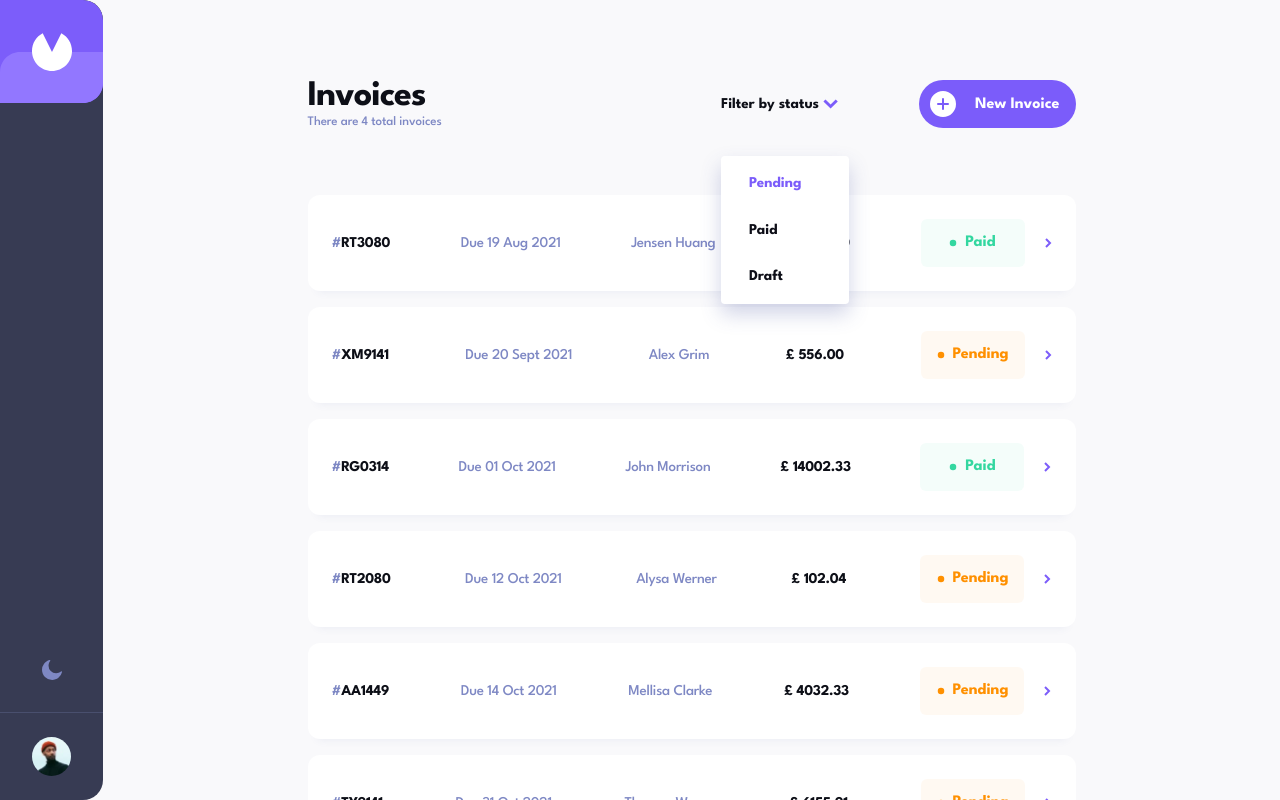
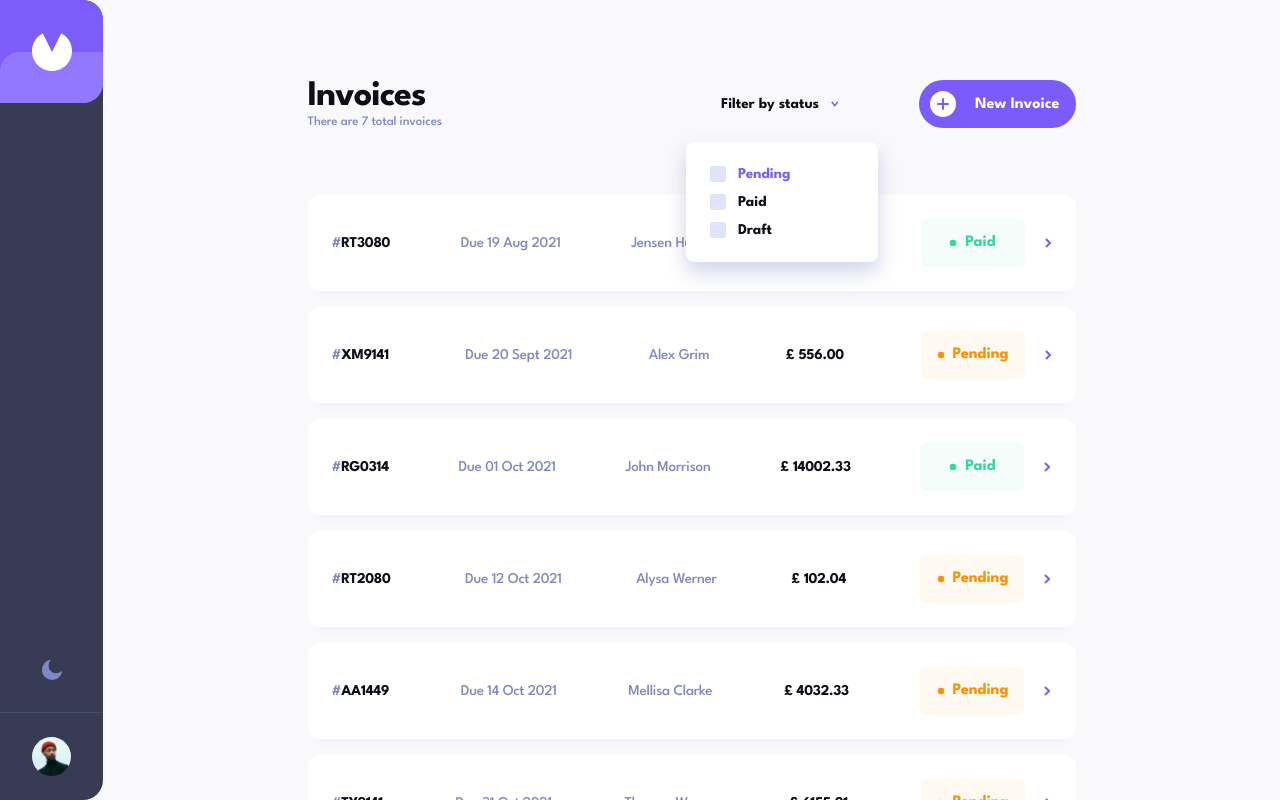
Before and after one commit to kobyrthr/invoice, a Next.js app: page / in a window 1280 px wide. Both pictures are taken after a click on the button "Filter by status". Shown: the top 800 px of the page. Built offline with nearby package versions, Linux system fonts and the light colour scheme.

Commit message:
Finalize dashboard page

```diff
--- a/package.json
+++ b/package.json
@@ -13,6 +13,7 @@
   "dependencies": {
     "@hookform/resolvers": "^4.1.0",
     "@phosphor-icons/react": "^2.1.7",
+    "@radix-ui/react-checkbox": "^1.1.4",
     "@radix-ui/react-dialog": "^1.1.6",
     "@radix-ui/react-dropdown-menu": "^2.1.6",
     "@radix-ui/react-label": "^2.1.2",
--- /dev/null
+++ b/src/app/filter-status.jsx
@@ -0,0 +1,68 @@
+import React, { useContext } from 'react';
+import {
+  Select,
+  SelectContent,
+  SelectItem,
+  SelectTrigger,
+  SelectValue,
+} from '@/components/ui/select';
+import { useIsMobile } from '@/hooks/use-mobile';
+import { cn } from '@/lib/utils';
+import { Checkbox } from '@/components/ui/checkbox';
+import { InvoiceContext } from '@/context/invoice-context';
+
+const FilterStatus = () => {
+  const isMobile = useIsMobile();
+
+  const { statuses, selectedStatus, setSelectedStatus } =
+    useContext(InvoiceContext);
+
+  console.log('debug - statuses, selectedStatus, setSelectedStatus ', {
+    statuses,
+    selectedStatus,
+    setSelectedStatus,
+  });
+  return (
+    <Select
+      onValueChange={(value) => {
+        setSelectedStatus(value);
+      }}
+    >
+      <SelectTrigger
+        defaultValue="net-1"
+        className="w-14 md:w-[118px] border-none bg-transparent p-0 normal-case"
+      >
+        <SelectValue placeholder={isMobile ? 'Filter' : 'Filter by status'}>
+          {selectedStatus === null ? null : selectedStatus}
+        </SelectValue>
+      </SelectTrigger>
+      <SelectContent
+        align="center"
+        className="p-3 sm:p-6 w-[100px] sm:w-[192px] rounded-[8px]"
+        sideOffset={6}
+      >
+        {statuses.map((item, index) => (
+          <SelectItem
+            key={item}
+            hideCheck
+            className={cn('capitalize p-0', { 'mt-3': index > 0 })}
+            value={item}
+          >
+            <label
+              htmlFor={`checkbox-${item}`}
+              className="flex items-center gap-2 sm:gap-3 cursor-pointer"
+            >
+              <Checkbox
+                id={`checkbox-${item}`}
+                checked={selectedStatus === item}
+              />
+              <span className="!leading-[12px]">{item}</span>
+            </label>
+          </SelectItem>
+        ))}
+      </SelectContent>
+    </Select>
+  );
+};
+
+export default FilterStatus;
--- a/src/app/layout.jsx
+++ b/src/app/layout.jsx
@@ -12,6 +12,9 @@ const leagueSpartan = League_Spartan({
 export const metadata = {
   title: 'Invoice',
   description: 'Invoice App',
+  icons: {
+    icon: '/logo.svg',
+  },
 };
 
 export default function RootLayout({ children }) {
--- /dev/null
+++ b/src/app/page-header.jsx
@@ -0,0 +1,46 @@
+import React from 'react';
+import FilterStatus from './filter-status';
+import { Button } from '@/components/ui/button';
+import { PlusCircle } from '@phosphor-icons/react';
+import { Typography } from '@/components/ui/typography';
+import DATA from '@/../public/data.json';
+import { useIsMobile } from '@/hooks/use-mobile';
+
+const PageHeader = () => {
+  const isMobile = useIsMobile();
+
+  return (
+    <div className="flex justify-between w-full flex-wrap">
+      <div className="">
+        <Typography asChild type="heading-l">
+          <h1>Invoices</h1>
+        </Typography>
+        <Typography type="body" className="text-color-07">
+          {isMobile
+            ? `${DATA.length} invoices`
+            : `There are ${DATA.length} total invoices`}
+        </Typography>
+      </div>
+
+      <div className="flex gap-4 lg:gap-20">
+        <FilterStatus />
+        <Button
+          variant="primary"
+          className="h-fit gap-4 p-2 pr-4"
+          IconLeft={() => (
+            <PlusCircle
+              height={24}
+              width={24}
+              weight="fill"
+              className="text-white min-h-8 min-w-8"
+            />
+          )}
+        >
+          <span className="pt-0.5">{isMobile ? 'New' : 'New Invoice'}</span>
+        </Button>
+      </div>
+    </div>
+  );
+};
+
+export default PageHeader;
--- a/src/app/page.jsx
+++ b/src/app/page.jsx
@@ -1,86 +1,29 @@
 'use client';
-
-import { Button } from '@/components/ui/button';
-import {
-  Select,
-  SelectContent,
-  SelectItem,
-  SelectTrigger,
-  SelectValue,
-} from '@/components/ui/select';
-import { Typography } from '@/components/ui/typography';
-import { SelectSeparator } from '@radix-ui/react-select';
-import { PlusCircle } from '@phosphor-icons/react';
-import { Fragment } from 'react';
-import { useIsMobile } from '@/hooks/use-mobile';
+import { useState } from 'react';
 import InvoiceCard from '@/components/ui/invoice-card';
 import DATA from '@/../public/data.json';
+import PageHeader from './page-header';
+import { InvoiceContext } from '@/context/invoice-context';
 
 export default function Home() {
-  const invoices = [1, 2, 3, 4];
   const statuses = ['Pending', 'Paid', 'Draft'];
-  const isMobile = useIsMobile();
+  const [selectedStatus, setSelectedStatus] = useState(null);
 
   return (
     <div className=" grid bg-background items-center justify-items-center size-full max-[368px]:p-6 p-12 max-[368px]:pb-10 pb-20 gap-16 lg:p-20">
       <div className="size-full flex flex-col gap-8 min-[376px]:gap-14 lg:gap-16 max-w-screen-md">
-        <div className="flex justify-between w-full flex-wrap">
-          <div className="">
-            <Typography asChild type="heading-l">
-              <h1>Invoices</h1>
-            </Typography>
-            <Typography type="body" className="text-color-07">
-              {isMobile
-                ? `${invoices.length} invoices`
-                : `There are ${invoices.length} total invoices`}
-            </Typography>
+        <InvoiceContext.Provider
+          value={{ statuses, selectedStatus, setSelectedStatus }}
+        >
+          <PageHeader />
+
+          {/* Page Body */}
+          <div className="flex flex-col gap-4">
+            {DATA.map((item) => (
+              <InvoiceCard key={item.id} invoice={item} />
+            ))}
           </div>
-
-          <div className="flex gap-4 lg:gap-20">
-            <Select>
-              <SelectTrigger
-                defaultValue="net-1"
-                className=" w-14 md:w-[118px] border-none bg-transparent p-0 normal-case"
-              >
-                <SelectValue
-                  placeholder={isMobile ? 'Filter' : 'Filter by status'}
-                />
-              </SelectTrigger>
-              <SelectContent
-                style={{ width: 'var(--radix-select-trigger-width)' }}
-                sideOffset={24}
-              >
-                {statuses.map((item, index) => (
-                  <Fragment key={item}>
-                    {index > 0 ? <SelectSeparator /> : null}
-                    <SelectItem className="capitalize" value={item}>
-                      {item}
-                    </SelectItem>
-                  </Fragment>
-                ))}
-              </SelectContent>
-            </Select>
-            <Button
-              variant="primary"
-              className="h-fit gap-4 p-2 pr-4"
-              IconLeft={() => (
-                <PlusCircle
-                  height={24}
-                  width={24}
-                  weight="fill"
-                  className="text-white min-h-8 min-w-8"
-                />
-              )}
-            >
-              <span className="pt-0.5">{isMobile ? 'New' : 'New Invoice'}</span>
-            </Button>
-          </div>
-        </div>
-        <div className="flex flex-col gap-4">
-          {DATA.map((item) => (
-            <InvoiceCard key={item.id} invoice={item} />
-          ))}
-        </div>
+        </InvoiceContext.Provider>
       </div>
     </div>
   );
--- /dev/null
+++ b/src/components/ui/checkbox.jsx
@@ -0,0 +1,27 @@
+'use client';
+
+import * as React from 'react';
+import * as CheckboxPrimitive from '@radix-ui/react-checkbox';
+import { Check } from 'lucide-react';
+
+import { cn } from '@/lib/utils';
+
+const Checkbox = React.forwardRef(({ className, ...props }, ref) => (
+  <CheckboxPrimitive.Root
+    ref={ref}
+    className={cn(
+      'peer h-4 w-4 shrink-0 rounded-sm border border-transparent bg-color-05  hover:!border-color-01 disabled:cursor-not-allowed disabled:opacity-50 data-[state=checked]:bg-color-01 data-[state=checked]:text-popover',
+      className
+    )}
+    {...props}
+  >
+    <CheckboxPrimitive.Indicator
+      className={cn('flex items-center justify-center text-current')}
+    >
+      <Check className="h-4 w-4" />
+    </CheckboxPrimitive.Indicator>
+  </CheckboxPrimitive.Root>
+));
+Checkbox.displayName = CheckboxPrimitive.Root.displayName;
+
+export { Checkbox };
--- a/src/components/ui/select.jsx
+++ b/src/components/ui/select.jsx
@@ -27,8 +27,8 @@ const SelectTrigger = React.forwardRef(
         <Image
           src="/icon-arrow-down.svg"
           alt="arrow down"
-          width={16}
-          height={16}
+          width={8}
+          height={8}
           className="text-color-01"
         />
       </SelectPrimitive.Icon>
@@ -71,12 +71,15 @@ SelectScrollDownButton.displayName =
   SelectPrimitive.ScrollDownButton.displayName;
 
 const SelectContent = React.forwardRef(
-  ({ className, children, position = 'popper', ...props }, ref) => (
+  (
+    { className, children, showScroll = false, position = 'popper', ...props },
+    ref
+  ) => (
     <SelectPrimitive.Portal>
       <SelectPrimitive.Content
         ref={ref}
         className={cn(
-          'font-bold relative z-50 max-h-96 min-w-[8rem] overflow-hidden rounded-md border-0 shadow-[0px_10px_20px_0px_hsla(231,38%,45%,0.25)] bg-popover text-popover-foreground data-[state=open]:animate-in data-[state=closed]:animate-out data-[state=closed]:fade-out-0 data-[state=open]:fade-in-0 data-[state=closed]:zoom-out-95 data-[state=open]:zoom-in-95 data-[side=bottom]:slide-in-from-top-2 data-[side=left]:slide-in-from-right-2 data-[side=right]:slide-in-from-left-2 data-[side=top]:slide-in-from-bottom-2',
+          'm-1 font-bold relative z-50 max-h-96 min-w-[8rem] overflow-hidden rounded-md border-0 shadow-[0px_10px_20px_0px_hsla(231,38%,45%,0.25)] bg-popover text-popover-foreground data-[state=open]:animate-in data-[state=closed]:animate-out data-[state=closed]:fade-out-0 data-[state=open]:fade-in-0 data-[state=closed]:zoom-out-95 data-[state=open]:zoom-in-95 data-[side=bottom]:slide-in-from-top-2 data-[side=left]:slide-in-from-right-2 data-[side=right]:slide-in-from-left-2 data-[side=top]:slide-in-from-bottom-2',
           position === 'popper' &&
             'data-[side=bottom]:translate-y-1 data-[side=left]:-translate-x-1 data-[side=right]:translate-x-1 data-[side=top]:-translate-y-1',
           className
@@ -84,17 +87,16 @@ const SelectContent = React.forwardRef(
         position={position}
         {...props}
       >
-        <SelectScrollUpButton />
+        {showScroll && <SelectScrollUpButton />}
         <SelectPrimitive.Viewport
           className={cn(
-            'p-1',
             position === 'popper' &&
               'h-[var(--radix-select-trigger-height)] w-full min-w-[var(--radix-select-trigger-width)]'
           )}
         >
           {children}
         </SelectPrimitive.Viewport>
-        <SelectScrollDownButton />
+        {showScroll && <SelectScrollDownButton />}
       </SelectPrimitive.Content>
     </SelectPrimitive.Portal>
   )
@@ -111,7 +113,7 @@ const SelectLabel = React.forwardRef(({ className, ...props }, ref) => (
 SelectLabel.displayName = SelectPrimitive.Label.displayName;
 
 const SelectItem = React.forwardRef(
-  ({ className, children, ...props }, ref) => (
+  ({ className, hideCheck = false, children, ...props }, ref) => (
     <SelectPrimitive.Item
       ref={ref}
       className={cn(
@@ -120,7 +122,12 @@ const SelectItem = React.forwardRef(
       )}
       {...props}
     >
-      <span className="absolute right-2 flex h-3.5 w-3.5 items-center justify-center">
+      <span
+        className={cn(
+          'absolute right-2 flex h-3.5 w-3.5 items-center justify-center',
+          { hidden: hideCheck }
+        )}
+      >
         <SelectPrimitive.ItemIndicator>
           <Check className="h-4 w-4" />
         </SelectPrimitive.ItemIndicator>
--- /dev/null
+++ b/src/context/invoice-context.jsx
@@ -0,0 +1,7 @@
+import { createContext } from 'react';
+
+export const InvoiceContext = createContext({
+  statuses: [],
+  selectedStatus: null,
+  setSelectedStatus: () => {},
+});
```
Also changed, not shown: 1 other file (tests, documents, lock files or other folders).
